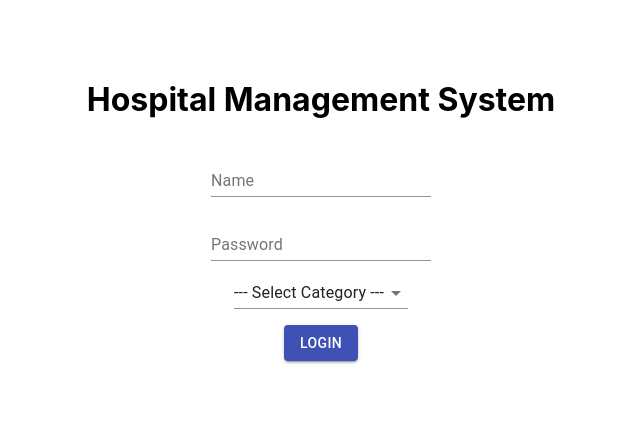
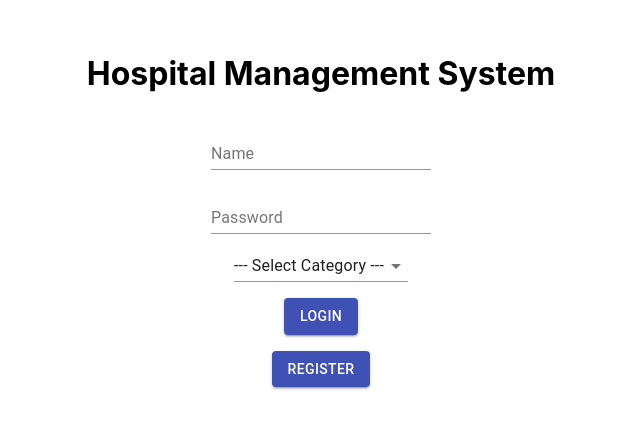
Before and after one commit to aneeshsharma/HospitalManagementFrontend, a React (Create React App) app: page / in a window 1280 px wide. Shown: the part 178-606 px from the top of the page, without its empty margins (319-959 px from the left). Built offline with nearby package versions, Linux system fonts and the light colour scheme.

Commit message:
fetch departments

```diff
--- a/src/components/Login.js
+++ b/src/components/Login.js
@@ -42,6 +42,10 @@ class Login extends React.Component {
                 [name]: value,
             },
         });
+    };
+
+    handleSignup = (e) => {
+        this.props.history.push('/sign-up');
     };
     render() {
         return (
@@ -100,6 +104,15 @@ class Login extends React.Component {
                             Login
                         </Button>
                     </Grid>
+                    <Grid item>
+                        <Button
+                            variant="contained"
+                            color="primary"
+                            onClick={this.handleSignup}
+                        >
+                            Register
+                        </Button>
+                    </Grid>
                 </Grid>
             </Container>
         );
--- a/src/components/SignUp.js
+++ b/src/components/SignUp.js
@@ -1,4 +1,6 @@
 import React from 'react';
+
+import axios from 'axios';
 import {
     Container,
     TextField,
@@ -7,6 +9,8 @@ import {
     MenuItem,
     Select,
 } from '@material-ui/core';
+
+import BACKEND_ENDPOINT from '../endpoint';
 
 class SignUp extends React.Component {
     constructor(props) {
@@ -28,11 +32,27 @@ class SignUp extends React.Component {
     }
 
     getDepartments = () => {
-        let departments = [
-            { id: 0, name: 'Department 0' },
-            { id: 1, name: 'Department 1' },
-            { id: 2, name: 'Department 2' },
-        ];
+        let departments = [];
+
+        const url = `${BACKEND_ENDPOINT}/api/v1/resources/common/getDepartment`;
+        console.log(url);
+
+        axios
+            .get(url)
+            .then((response) => {
+                console.log(response.data);
+
+                const result = response.data;
+                result.forEach((r) => {
+                    departments.push({
+                        id: r.department_no,
+                        name: r.department_name,
+                    });
+                });
+            })
+            .catch((err) => {
+                console.log(err);
+            });
 
         this.setState({
             departments: departments,
```
